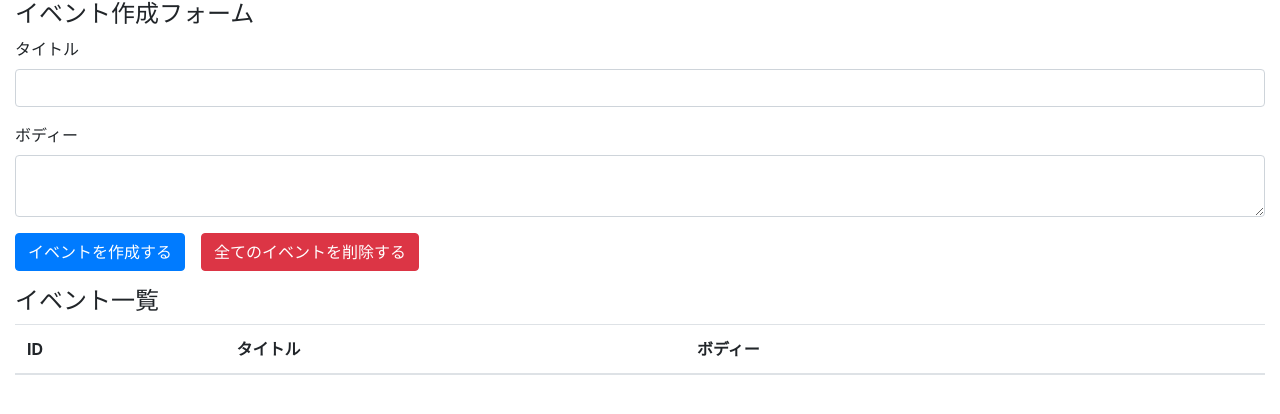
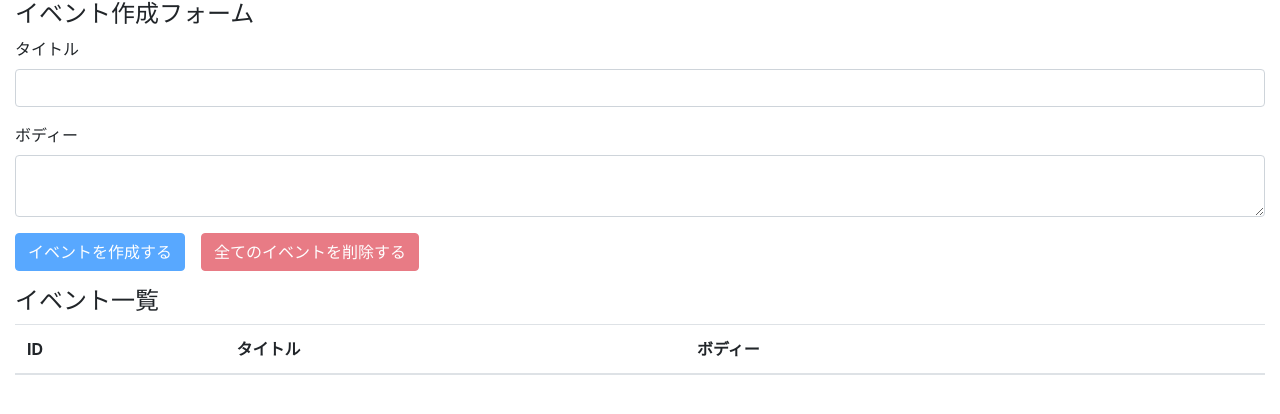
Before and after one commit to KuharaNaoki/react-hooks-101, a React (Create React App) app: page / in a window 1280 px wide. Shown: the top 414 px of the page. Built offline with nearby package versions, Linux system fonts and the light colour scheme.

Commit message:
implement all events deletion feature

```diff
--- a/src/components/App.js
+++ b/src/components/App.js
@@ -1,31 +1,39 @@
 import React, { useReducer, useState } from "react";
-import 'bootstrap/dist/css/bootstrap.min.css';
-import reducer from '../reducers'
-import Event from './Event'
+import "bootstrap/dist/css/bootstrap.min.css";
+import reducer from "../reducers";
+import Event from "./Event";
 
 const App = () => {
-  const [state, dispatch] = useReducer(reducer, [])
-  const [title, setTitle] = useState('')
-  const [body, setBody] = useState('')
+  const [state, dispatch] = useReducer(reducer, []);
+  const [title, setTitle] = useState("");
+  const [body, setBody] = useState("");
 
-  const addEvent = e => {
+  const addEvent = (e) => {
     // 「preventDefault」はイベントのデフォルトの動作を妨げている
     // フォームが持つデフォルトの動作とは、フォームの内容を指定したURLへ送信するという動作です。
-    e.preventDefault()
+    e.preventDefault();
 
     dispatch({
       // type属性が必ず必要
-      type: 'CREATE_EVENT',
+      type: "CREATE_EVENT",
       title,
-      body
-    })
+      body,
+    });
     // stateはイベント一覧の状態を管理している
     // 0: {id: 1, title: 't', body: 'b'}
     // 1: {id: 2, title: '', body: ''}
-    console.log({state})
-    setTitle('');
-    setBody('');
+    console.log({ state });
+    setTitle("");
+    setBody("");
+  };
+
+  const deleteAllEvents = e => {
+    e.preventDefault();
+    const result = window.confirm("Do you want to delete all data?");
+    if (result) dispatch({type: "DELETE_ALL_EVENTS" })
   }
+
+  const unCreatable = title === '' || body === ''
 
   return (
     <div className="container-fluid">
@@ -34,17 +42,26 @@
         <div className="form-group">
           <label htmlFor="formEventTitle">タイトル</label>
           {/* 「e.target.value」は慣用句    setStateやsetTitleの関数を呼び出してtitleなどの状態を変更していく */}
-          <input className="form-control" id="formEventTitle" value={title} onChange={e => setTitle(e.target.value)}/>
+          <input
+            className="form-control"
+            id="formEventTitle"
+            value={title}
+            onChange={(e) => setTitle(e.target.value)}
+          />
         </div>
-
         <div className="form-group">
           <label htmlFor="formEventBody">ボディー</label>
-          <textarea className="form-control" id="formEventBody" value={body} onChange={e => setBody(e.target.value)}/>
+          <textarea
+            className="form-control"
+            id="formEventBody"
+            value={body}
+            onChange={(e) => setBody(e.target.value)}
+          />
         </div>
-
-        <button className="btn btn-primary mr-3" onClick={addEvent}>イベントを作成する</button>
-        <button className="btn btn-danger">全てのイベントを削除する</button>
-
+        <button className="btn btn-primary mr-3" onClick={addEvent} disabled={unCreatable}>
+          イベントを作成する
+        </button>
+        <button className="btn btn-danger" onClick={deleteAllEvents} disabled={state.length === 0}>全てのイベントを削除する</button>
         <h4 className="mt-3">イベント一覧</h4>
         <table className="table table-hover">
           <thead>
@@ -56,12 +73,14 @@
             </tr>
           </thead>
           <tbody>
-            {state.map((event, index) => (<Event key={index} event={event} dispatch={dispatch}/> ))}
+            {state.map((event, index) => (
+              <Event key={index} event={event} dispatch={dispatch} />
+            ))}
           </tbody>
         </table>
       </form>
     </div>
-  )
+  );
 };
 
 export default App;
--- a/src/components/Event.js
+++ b/src/components/Event.js
@@ -1,20 +1,26 @@
-import React from 'react'
+import React from "react";
 
-const Event = ({event, dispatch}) => {
+const Event = ({ event, dispatch }) => {
   // const id = event.idと記述することで、dispatchの中にはidと記述するだけで良くなる
-  const id = event.id
-  const handleClickDeleteButton = e => {
-    e.preventDefault()
-    console.log("delete")
+  const id = event.id;
+  const handleClickDeleteButton = (e) => {
+    e.preventDefault();
+    console.log("delete");
+    const result = window.confirm(`Do you want to this data(id=${id})?`);
+    if (result) dispatch({ type: "DELETE_EVENT", id });
+  };
+  return (
+    <tr>
+      <td>{id}</td>
+      <td>{event.title}</td>
+      <td>{event.body}</td>
+      <td>
+        <button className="btn btn-danger" onClick={handleClickDeleteButton}>
+          削除
+        </button>
+      </td>
+    </tr>
+  );
+};
 
-    dispatch({ type: 'DELETE_EVENT', id })
-  }
-  return <tr>
-    <td>{id}</td>
-    <td>{event.title}</td>
-    <td>{event.body}</td>
-    <td><button className="btn btn-danger" onClick={handleClickDeleteButton}>削除</button></td>
-  </tr>
-}
-
-export default Event
+export default Event;
```
